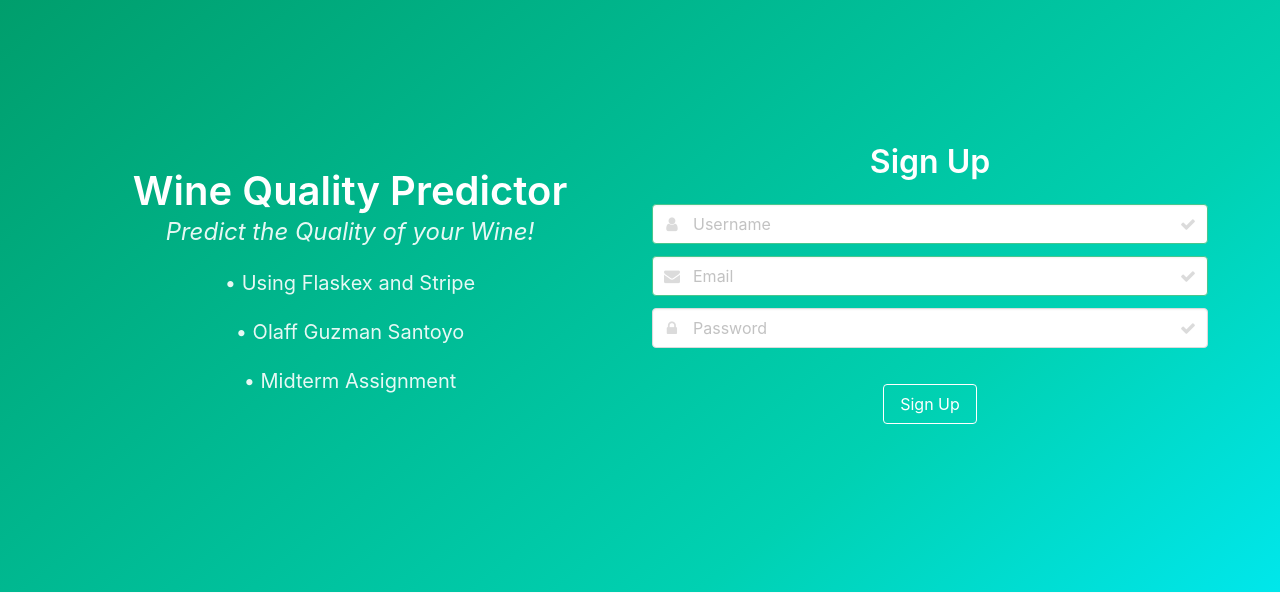
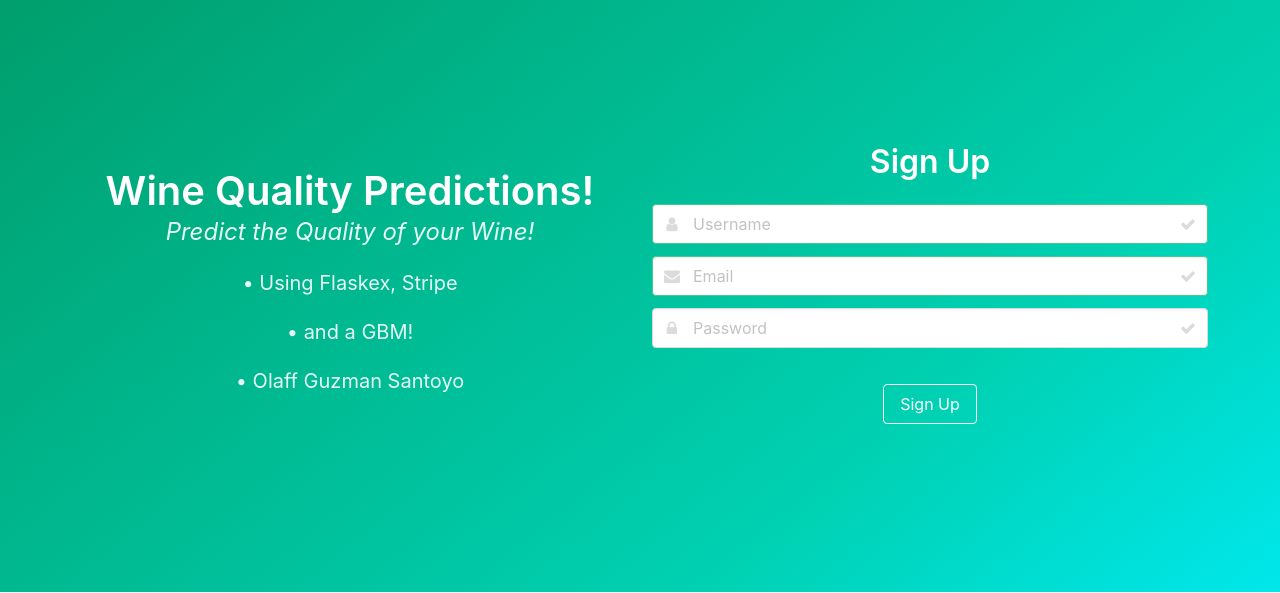
Before and after one commit to olaff13/midtermwineQ, a Python web app: template templates/login.html in a window 1280 px wide. Shown: the part 56-649 px from the top of the page. Run offline with Jinja, Linux system fonts and the light colour scheme; the template is opened without the code that fills it, so the values that code supplies are empty; some libraries are stand-ins or nearby versions.

Commit message:
Update login.html

```diff
--- a/templates/login.html
+++ b/templates/login.html
@@ -54,11 +54,11 @@
       <div class="columns">
         <div class="column is-auto">
           <br>
-          <p class="title is-2">Wine Quality Predictor</p>
+          <p class="title is-2">Wine Quality Predictions!</p>
           <p class="subtitle is-4"><i>Predict the Quality of your Wine!</i></p>
-          <p class="subtitle is-5">&#x2022 Using Flaskex and Stripe</p>
+          <p class="subtitle is-5">&#x2022 Using Flaskex, Stripe</p>
+          <p class="subtitle is-5">&#x2022 and a GBM!</p>
           <p class="subtitle is-5">&#x2022 Olaff Guzman Santoyo</p>
-          <p class="subtitle is-5">&#x2022 Midterm Assignment</p>
         </div>
         <div class="column is-auto">
           <div id="signup-box" class="signup-box">
```
